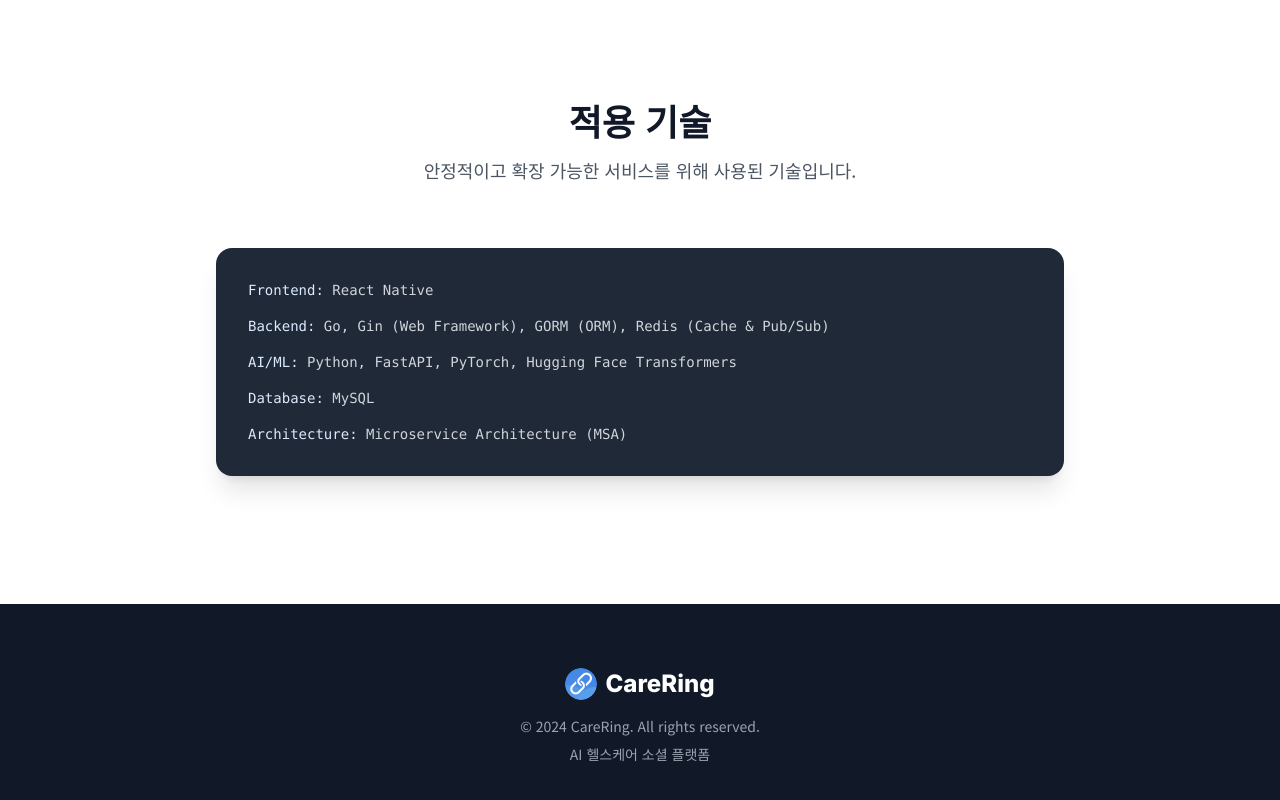
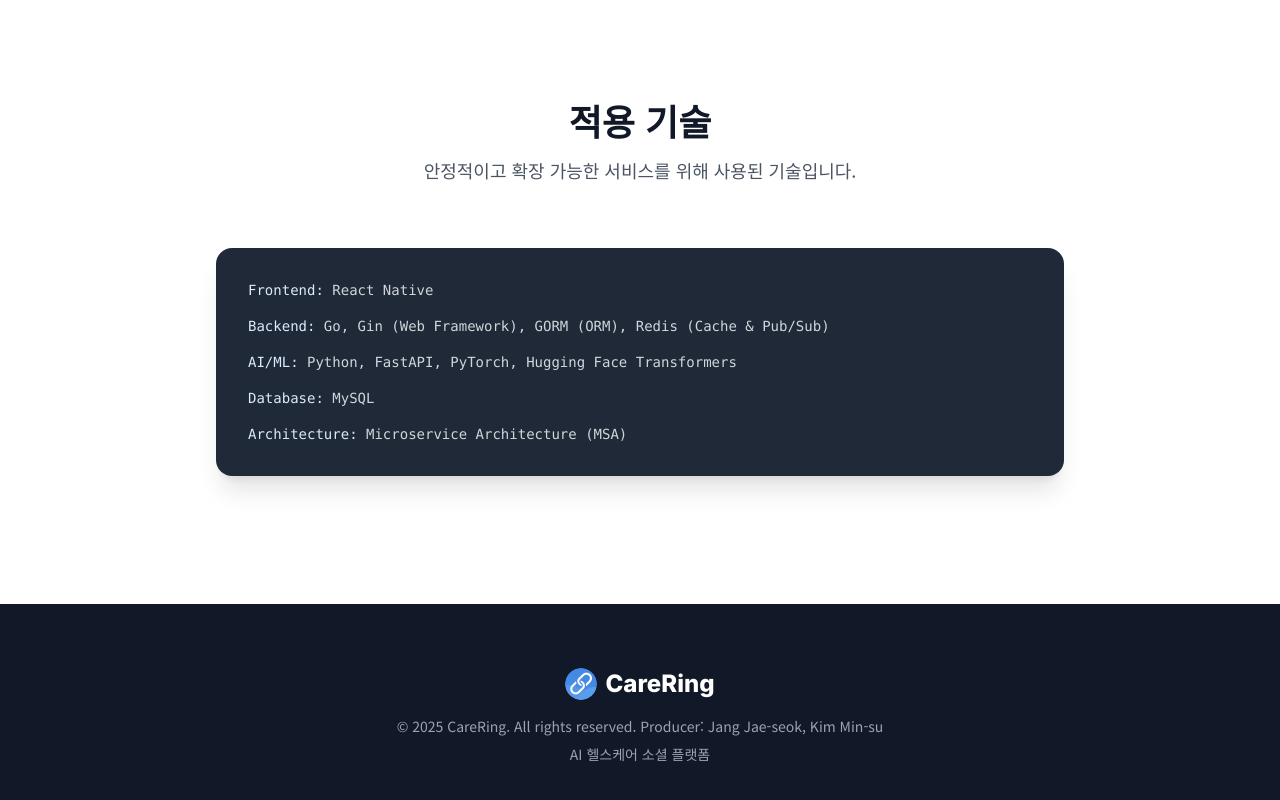
Before and after one commit to jjs111190/CareRingProject1022, a plain HTML site: page index.html in a window 1280 px wide. Shown: the part 4458-5258 px from the top of the page. Drawn offline with nearby package versions, Linux system fonts and the light colour scheme.

Commit message:
first commit

```diff
--- a/index.html
+++ b/index.html
@@ -236,7 +236,7 @@
                 <!-- 푸터 로고 이미지로 대체: mylogo.png의 URL을 여기에 넣으세요 --><img src="mylogo.png" alt="CareRing Logo" class="w-8 h-8 rounded-full object-cover">
                 <span class="text-2xl font-extrabold text-white font-inter">CareRing</span>
             </a>
-            <p class="text-sm">&copy; 2024 CareRing. All rights reserved.</p>
+            <p class="text-sm">&copy; 2025 CareRing. All rights reserved. Producer: Jang Jae-seok, Kim Min-su</p>
             <p class="text-sm mt-2">AI 헬스케어 소셜 플랫폼</p>
         </div>
     </footer>
```
Also changed, not shown: 1 other file.
